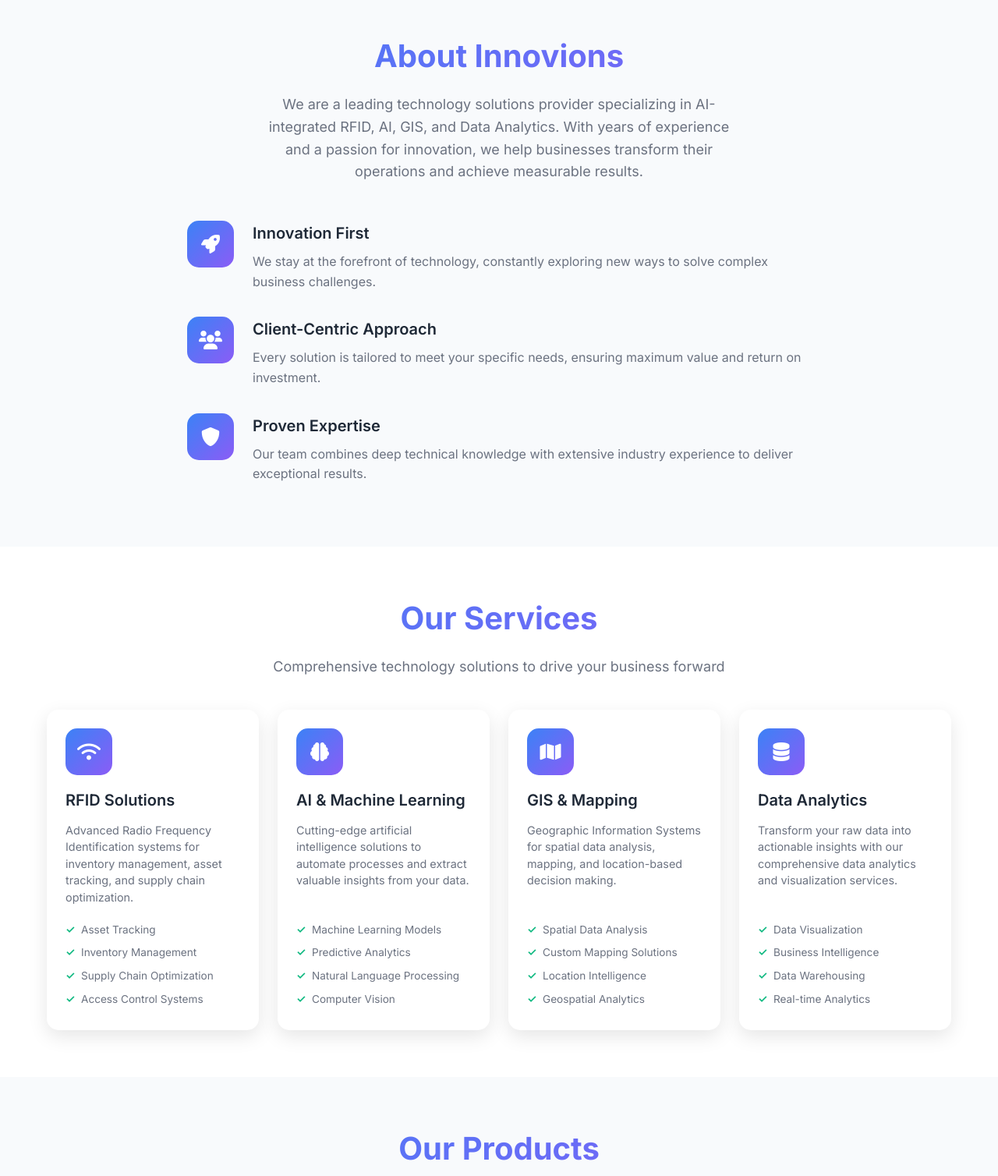
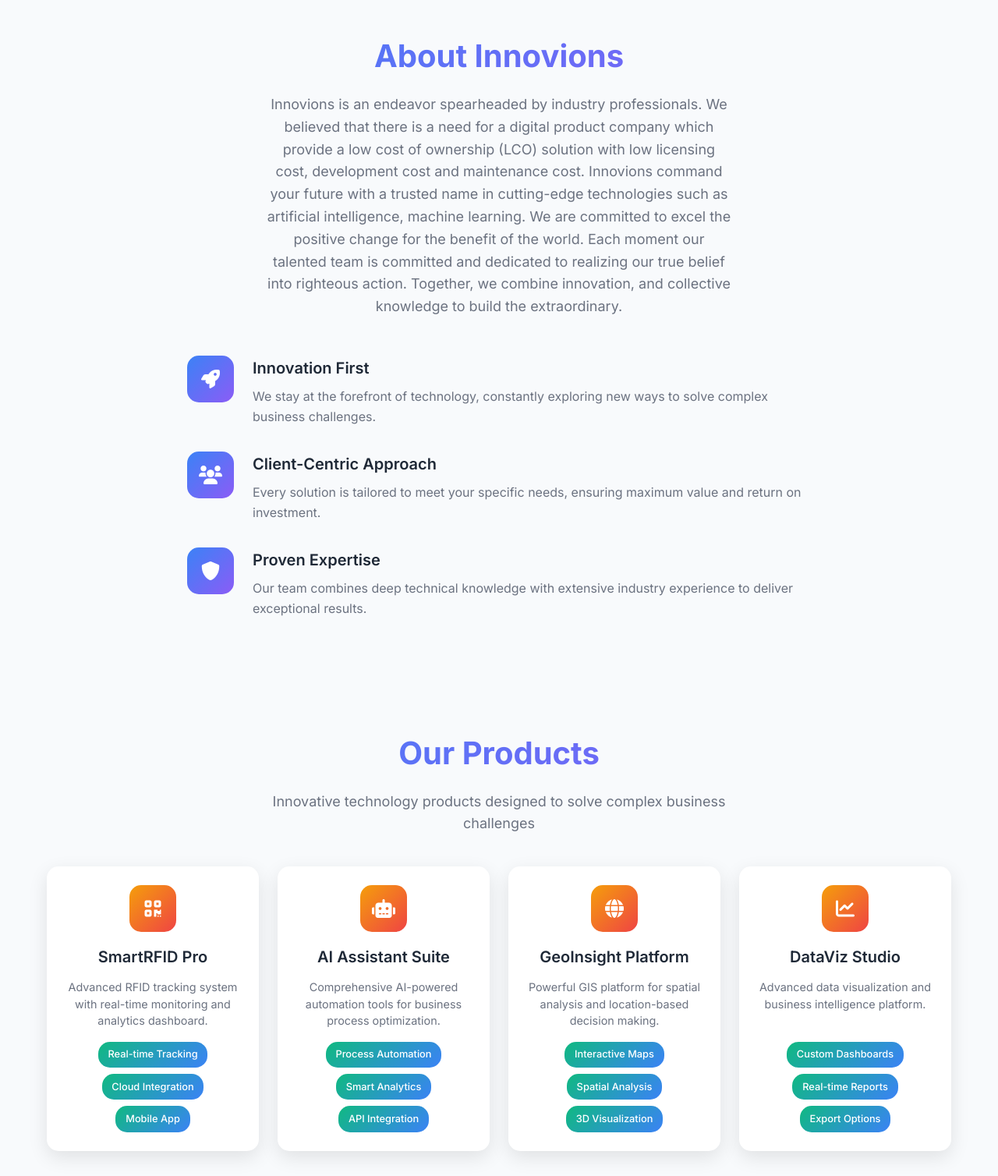
Before and after one commit to abbyy007-code/innovions, a plain HTML site: page index.html in a window 1280 px wide. Shown: the part 840-2348 px from the top of the page at 78% size. Drawn offline with Linux system fonts and the light colour scheme.

Commit message:
Update index.html
Defect has been fixed

```diff
--- a/index.html
+++ b/index.html
@@ -15,6 +15,11 @@
             <div class="nav-logo">
                 <img src="logo.png" alt="Innovions" class="logo-image">
             </div>
+            <div class="nav-toggle">
+                <span class="bar"></span>
+                <span class="bar"></span>
+                <span class="bar"></span>
+            </div>
             <ul class="nav-menu">
                 <li class="nav-item">
                     <a href="#home" class="nav-link">Home</a>
@@ -23,10 +28,10 @@
                     <a href="#about" class="nav-link">About</a>
                 </li>
                 <li class="nav-item">
-                    <a href="#services" class="nav-link">Services</a>
+                    <a href="#products" class="nav-link">Products</a>
                 </li>
                 <li class="nav-item">
-                    <a href="#products" class="nav-link">Products</a>
+                    <a href="#services" class="nav-link">Services</a>
                 </li>
                 <li class="nav-item">
                     <a href="team.html" class="nav-link">Team</a>
@@ -35,11 +40,6 @@
                     <a href="#contact" class="nav-link">Contact</a>
                 </li>
             </ul>
-            <div class="nav-toggle">
-                <span class="bar"></span>
-                <span class="bar"></span>
-                <span class="bar"></span>
-            </div>
         </div>
     </nav>
 
@@ -82,7 +82,15 @@
         <div class="container">
             <div class="section-header">
                 <h2>About Innovions</h2>
-                <p>We are a leading technology solutions provider specializing in AI-integrated RFID, AI, GIS, and Data Analytics. With years of experience and a passion for innovation, we help businesses transform their operations and achieve measurable results.</p>
+                <p>
+                    Innovions is an endeavor spearheaded by industry professionals. We believed that there is a need for a digital product
+                    company which provide a low cost of ownership (LCO) solution with low licensing cost, development cost and
+                    maintenance cost. Innovions command your future with a trusted name in cutting-edge technologies such as artificial
+                    intelligence, machine learning. We are committed to excel the positive
+                    change for the benefit of the world. Each moment our talented team is committed and dedicated to
+                    realizing our true belief into righteous action. Together, we combine innovation, and collective knowledge to build
+                    the extraordinary.
+                </p>
             </div>
             <div class="about-content">
                 <div class="about-text">
@@ -120,69 +128,6 @@
         </div>
     </section>
 
-    <!-- Services Section -->
-    <section id="services" class="services">
-        <div class="container">
-            <div class="section-header">
-                <h2>Our Services</h2>
-                <p>Comprehensive technology solutions to drive your business forward</p>
-            </div>
-            <div class="services-grid">
-                <div class="service-card">
-                    <div class="service-icon">
-                        <i class="fas fa-wifi"></i>
-                    </div>
-                    <h3>RFID Solutions</h3>
-                    <p>Advanced Radio Frequency Identification systems for inventory management, asset tracking, and supply chain optimization.</p>
-                    <ul>
-                        <li>Asset Tracking</li>
-                        <li>Inventory Management</li>
-                        <li>Supply Chain Optimization</li>
-                        <li>Access Control Systems</li>
-                    </ul>
-                </div>
-                <div class="service-card">
-                    <div class="service-icon">
-                        <i class="fas fa-brain"></i>
-                    </div>
-                    <h3>AI & Machine Learning</h3>
-                    <p>Cutting-edge artificial intelligence solutions to automate processes and extract valuable insights from your data.</p>
-                    <ul>
-                        <li>Machine Learning Models</li>
-                        <li>Predictive Analytics</li>
-                        <li>Natural Language Processing</li>
-                        <li>Computer Vision</li>
-                    </ul>
-                </div>
-                <div class="service-card">
-                    <div class="service-icon">
-                        <i class="fas fa-map"></i>
-                    </div>
-                    <h3>GIS & Mapping</h3>
-                    <p>Geographic Information Systems for spatial data analysis, mapping, and location-based decision making.</p>
-                    <ul>
-                        <li>Spatial Data Analysis</li>
-                        <li>Custom Mapping Solutions</li>
-                        <li>Location Intelligence</li>
-                        <li>Geospatial Analytics</li>
-                    </ul>
-                </div>
-                <div class="service-card">
-                    <div class="service-icon">
-                        <i class="fas fa-database"></i>
-                    </div>
-                    <h3>Data Analytics</h3>
-                    <p>Transform your raw data into actionable insights with our comprehensive data analytics and visualization services.</p>
-                    <ul>
-                        <li>Data Visualization</li>
-                        <li>Business Intelligence</li>
-                        <li>Data Warehousing</li>
-                        <li>Real-time Analytics</li>
-                    </ul>
-                </div>
-            </div>
-        </div>
-    </section>
 
     <!-- Products Section -->
     <section id="products" class="products">
@@ -244,6 +189,49 @@
         </div>
     </section>
 
+    <!-- Services Section -->
+    <section id="services" class="services">
+        <div class="container">
+            <div class="section-header">
+                <h2>Our Services</h2>
+                <p>Comprehensive technology solutions to drive your business forward</p>
+            </div>
+            <div class="services-grid">
+                <div class="service-card">
+                    <div class="service-icon">
+                        <i class="fas fa-wifi"></i>
+                    </div>
+                    <h3>RFID Solutions</h3>
+                    <p>RFID (Radio Frequency Identification) products and services are a monument to our dedication to providing cutting-edge solutions. At Innovions, we take pleasure in being at the forefront of cutting-edge technology. We work to equip organizations in a range of industries with the power of RFID technology with a passion for excellence and a customer-centric approach.</p>
+
+                </div>
+                <div class="service-card">
+                    <div class="service-icon">
+                        <i class="fas fa-brain"></i>
+                    </div>
+                    <h3>AI & Machine Learning</h3>
+                    <p>Discover the power of Artificial Intelligence (AI), transforming industries with advanced automation and decision-making capabilities. At Innovions, we develop intelligent systems that learn and adapt to optimize processes and drive smarter outcomes. Our AI solutions empower businesses to enhance efficiency, gain insights, and stay ahead in a rapidly evolving digital world.</p>
+
+                </div>
+                <div class="service-card">
+                    <div class="service-icon">
+                        <i class="fas fa-map"></i>
+                    </div>
+                    <h3>GIS & Mapping</h3>
+                    <p>Geographic Information Systems (GIS) empower organizations with powerful tools for spatial data analysis, mapping, and intelligent location-based decision-making. At Innovions, we integrate GIS technology to visualize patterns, optimize resource planning, and improve operational efficiency. Our mapping solutions help businesses make data-driven decisions with clarity and precision.</p>
+
+                </div>
+                <div class="service-card">
+                    <div class="service-icon">
+                        <i class="fas fa-database"></i>
+                    </div>
+                    <h3>Data Analytics</h3>
+                    <p>Transform your raw data into actionable intelligence with our advanced analytics and visualization services. At Innovions, we help organizations uncover patterns, predict trends, and make smarter business decisions. Our data-driven approach empowers companies to enhance performance, improve customer experiences, and achieve measurable growth.</p>
+
+                </div>
+            </div>
+        </div>
+    </section>
     <!-- Contact Section -->
     <section id="contact" class="contact">
         <div class="container">
```
